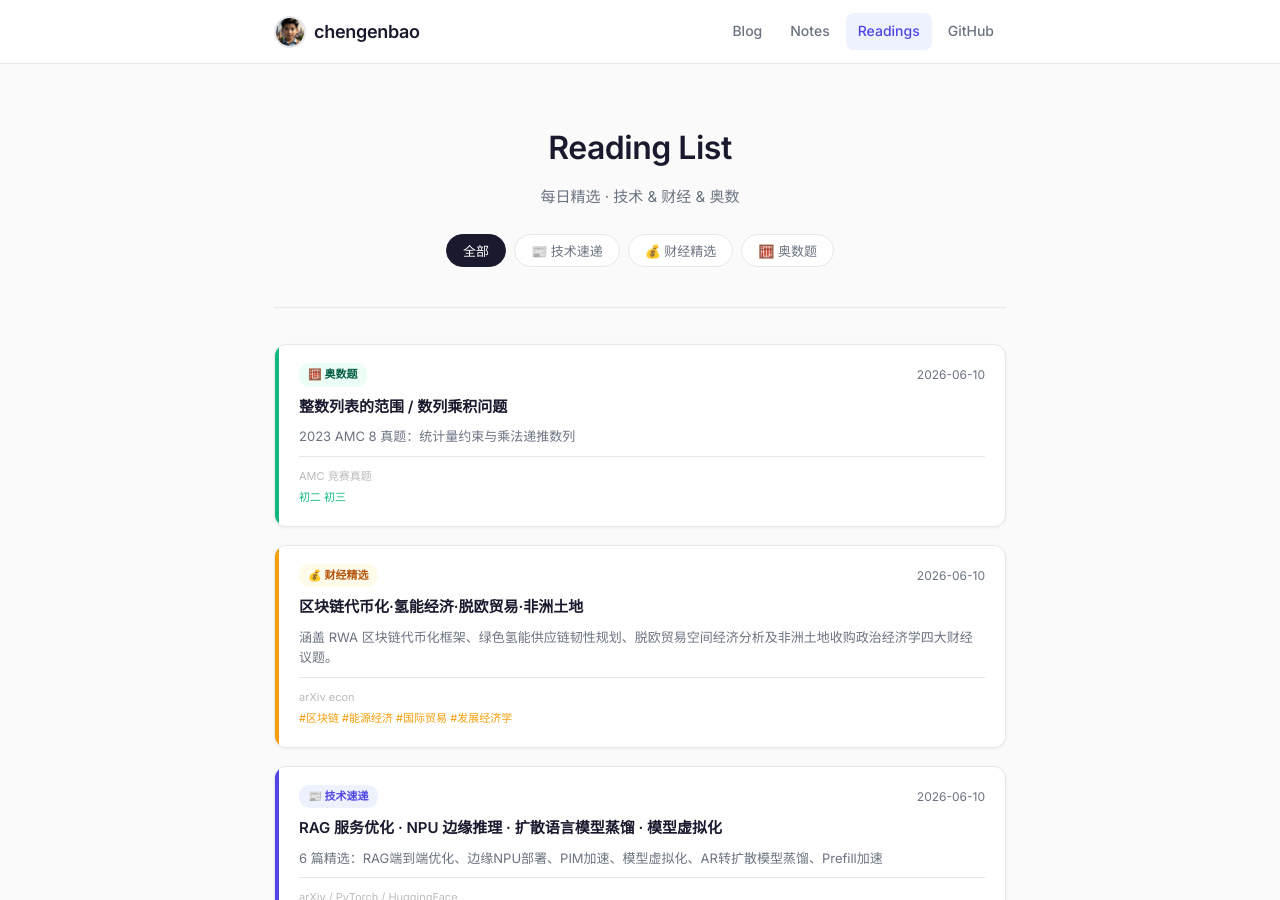
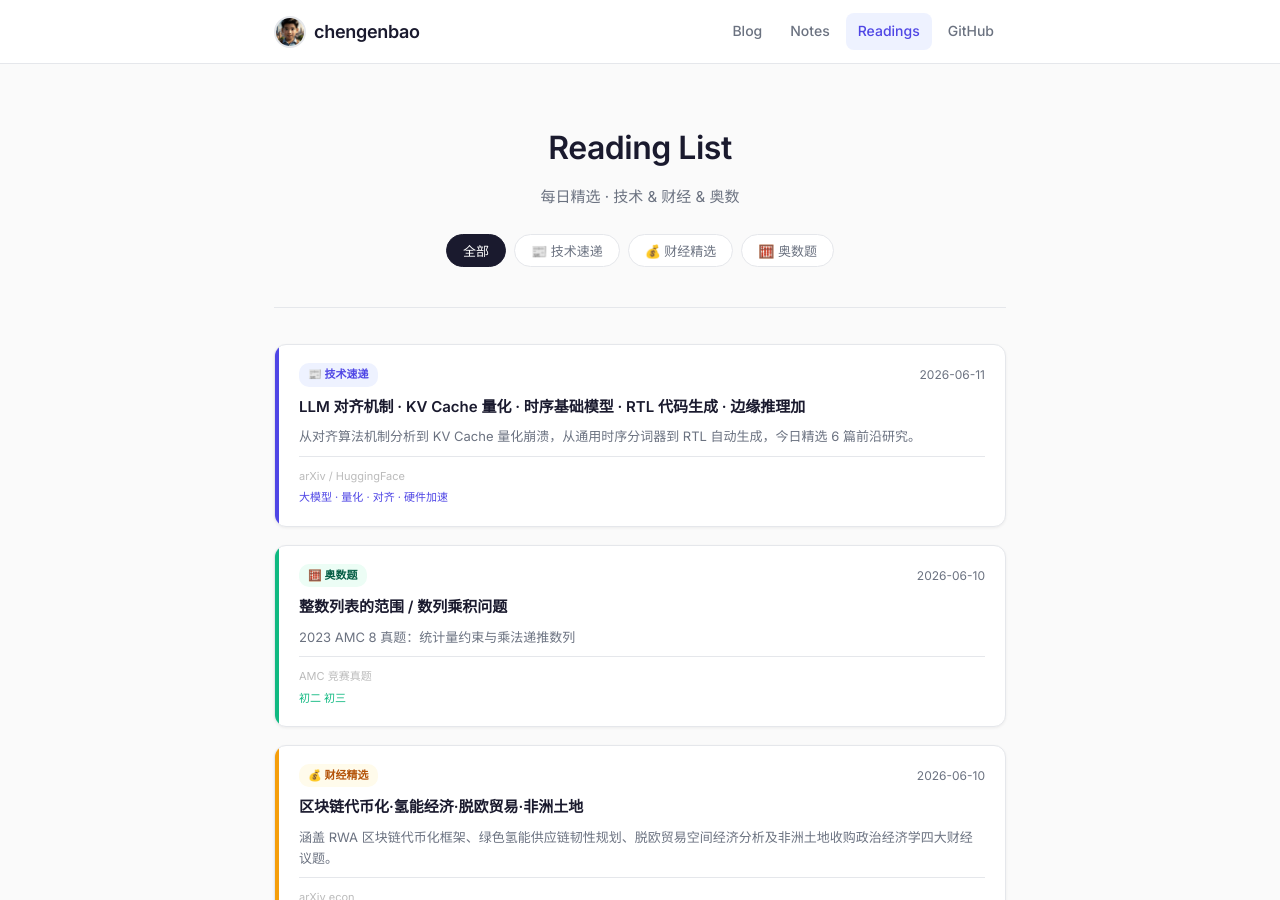
Before and after one commit to chengenbao/chengenbao.github.io, a Jekyll site: the page built from reading-list/index.md, in a window 1280 px wide and 900 px high. Built offline with Jekyll 4.4.1, drawn with Linux system fonts in a browser that asks for light colours.

Commit message:
add tech card 2026-06-11

```diff
--- a/reading-list/index.md
+++ b/reading-list/index.md
@@ -18,6 +18,21 @@ permalink: /reading-list/
   </div>
 
   <div class="rl-grid">
+<a class="rl-card tech" href="/reading-list/2026-06-11-tech-daily/">
+  <div class="rl-accent"></div>
+  <div class="rl-body">
+    <div class="rl-top">
+      <span class="rl-badge tech">📰 技术速递</span>
+      <time>2026-06-11</time>
+    </div>
+    <h2>LLM 对齐机制 · KV Cache 量化 · 时序基础模型 · RTL 代码生成 · 边缘推理加</h2>
+    <p>从对齐算法机制分析到 KV Cache 量化崩溃，从通用时序分词器到 RTL 自动生成，今日精选 6 篇前沿研究。</p>
+    <div class="rl-meta">
+      <span class="rl-source">arXiv / HuggingFace</span>
+      <span class="rl-tags">大模型 · 量化 · 对齐 · 硬件加速</span>
+    </div>
+  </div>
+</a>
 <a class="rl-card math" href="/reading-list/2026-06-10-math/"><div class="rl-accent"></div><div class="rl-body"><div class="rl-top"><span class="rl-badge math">🧮 奥数题</span><time>2026-06-10</time></div><h2>整数列表的范围 / 数列乘积问题</h2><p>2023 AMC 8 真题：统计量约束与乘法递推数列</p><div class="rl-meta"><span class="rl-source">AMC 竞赛真题</span><span class="rl-tags">初二 初三</span></div></div></a>
 <a class="rl-card finance" href="/reading-list/2026-06-10-finance-daily/">
   <div class="rl-accent"></div>
```
